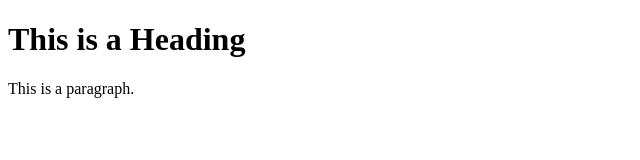
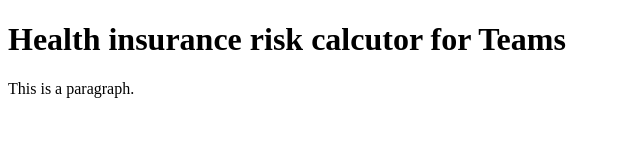
Before and after one commit to Ethan-Kohl/node-js-template-test, a website: page static/index.html in a window 1280 px wide. Shown: the whole page, without its empty margins (0-640 px from the left). Drawn offline with Linux system fonts and the light colour scheme.

Commit message:
class change

```diff
--- a/static/index.html
+++ b/static/index.html
@@ -1,11 +1,11 @@
 <!DOCTYPE html>
 <html>
 <head>
-<title>Page Title</title>
+<title>HIRC</title>
 </head>
 <body>
 
-<h1>This is a Heading</h1>
+<h1>Health insurance risk calcutor for Teams</h1>
 <p>This is a paragraph.</p>
 
 
```
